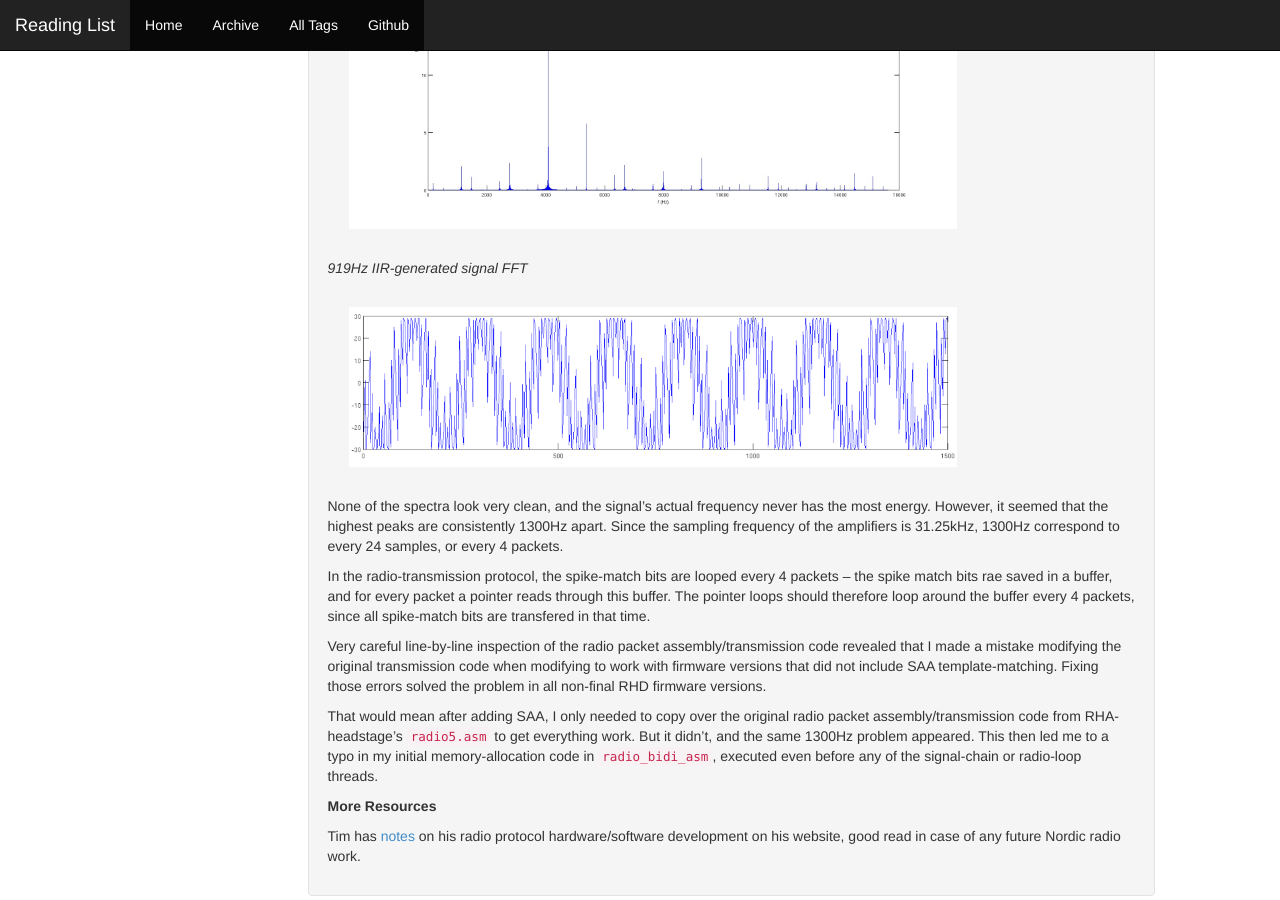
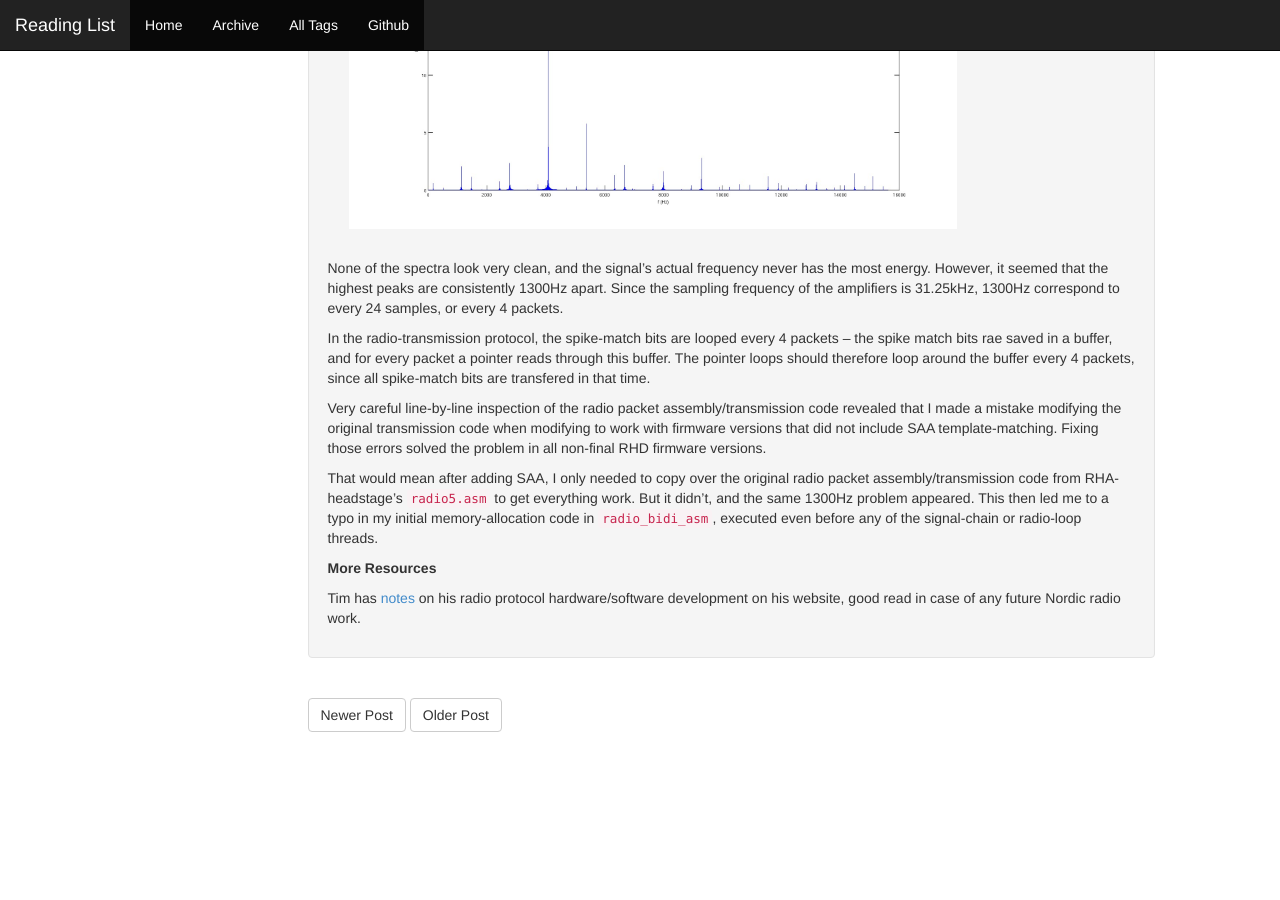
Before and after one commit to allenyin/reading_list, a Jekyll site: the page built from _posts/2016-01-26-BlackfinRadioTrans.md, in a window 1280 px wide and 900 px high, scrolled down 5866 px. Built offline with Jekyll 4.4.1, drawn with Linux system fonts in a browser that asks for light colours; formulas are drawn with MathJax 3; after the commit the page ends 6678 px from its top, so only the background shows below that.

Commit message:
Editted extra image insert

```diff
--- a/_posts/2016-01-26-BlackfinRadioTrans.md
+++ b/_posts/2016-01-26-BlackfinRadioTrans.md
@@ -102,10 +102,6 @@ The first idea that came to mind to investigate what's going on was performing F
 
 ![image11]({{ site.baseurl }}/assets/radio_debug5000Hz_fft.png){: .center-image}
 
-*919Hz IIR-generated signal FFT*
-
-![image12]({{ site.baseurl }}/assets/radio_debugIIR.png){: .center-image}
-
 None of the spectra look very clean, and the signal's actual frequency never has the most energy. However, it seemed that the highest peaks are consistently 1300Hz apart. Since the sampling frequency of the amplifiers is 31.25kHz, 1300Hz correspond to every 24 samples, or every 4 packets.
 
 In the radio-transmission protocol, the spike-match bits are looped every 4 packets -- the spike match bits rae saved in a buffer, and for every packet a pointer reads through this buffer. The pointer loops should therefore loop around the buffer every 4 packets, since all spike-match bits are transfered in that time.
```
